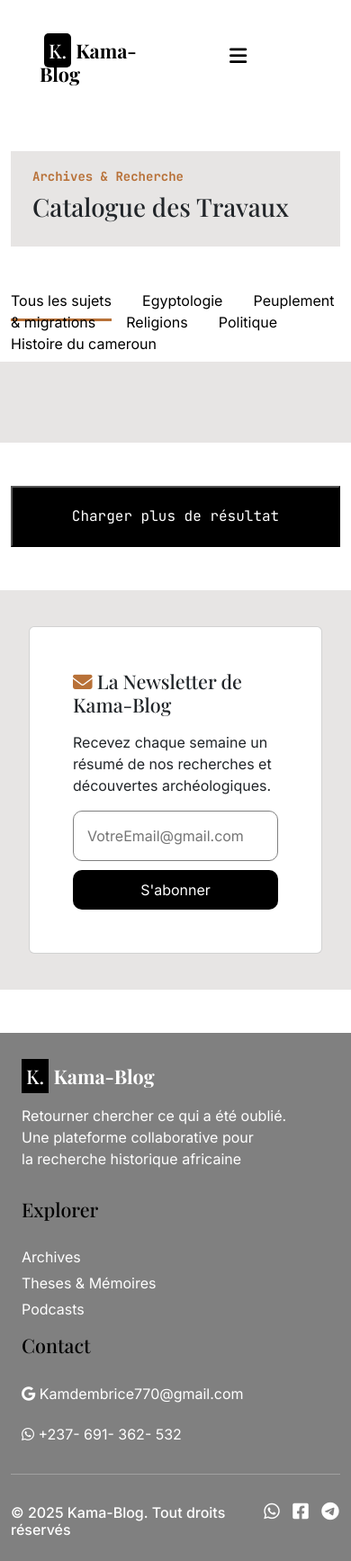
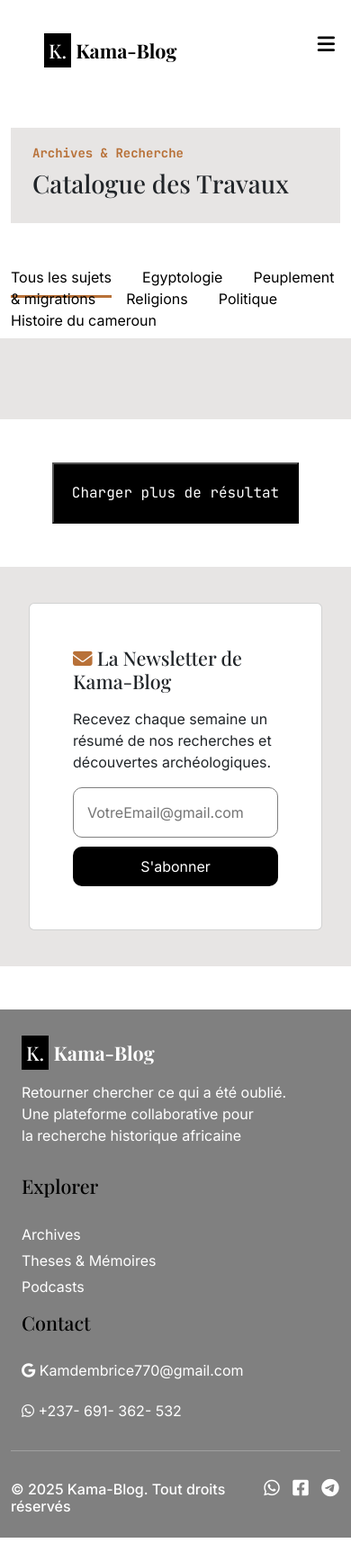
Before and after one commit to Brisco237/kama-blog, a Django app: page /articles/ in a window 390 px wide. Shown: the whole page at 90% size. After the commit the page ends 1709 px from the top, so only its background shows below. Run offline with Django 5.2, Linux system fonts and the light colour scheme; data that the repository does not hold is empty; some libraries are stand-ins or nearby versions; some web fonts are replaced.

Commit message:
réglage de menu burger sur la home et article page

```diff
--- a/blog/articles/admin.py
+++ b/blog/articles/admin.py
@@ -4,3 +4,7 @@ from .models import Article, Category
 # Register your models here.
 admin.site.register(Article)
 admin.site.register(Category)
+
+admin.site.site_header = "Kama-Blog Administration"
+admin.site.site_title = "Kama-Blog Admin"
+admin.site.index_title = "Tableau de bord"
--- a/blog/blog/settings.py
+++ b/blog/blog/settings.py
@@ -124,6 +124,8 @@ AUTH_USER_MODEL = "authapp.User"
 MEDIA_URL = '/media/'
 MEDIA_ROOT = os.path.join(BASE_DIR, 'media')
 
+SIMPLEUI_LOGO = '/static/images/logo.png'
+
 # Default primary key field type
 # https://docs.djangoproject.com/en/5.2/ref/settings/#default-auto-field
 
--- a/blog/static/css/articles/article_list.css
+++ b/blog/static/css/articles/article_list.css
@@ -110,6 +110,6 @@
     opacity: 0.8;
     transition: 0.8s;
 }
-.newsletter form input,button{
+.newsletter form input,.btn-newsletter{
     width: 100%;
 }
--- a/blog/static/css/navbar.css
+++ b/blog/static/css/navbar.css
@@ -11,7 +11,6 @@ nav ul{
     color:white;
     margin:5px;
     padding:5px;
-    border-radius:5px;
 }
 nav ul li{
     list-style: none;
@@ -33,6 +32,10 @@ nav ul li a:hover{
 .inscrire-button:hover{
     opacity: 0.8;
     transition: 0.8s;
+}
+.burger-button{
+    border: none;
+    background-color: transparent;
 }
 /* Mobile menu */
 .mobile-menu{
@@ -67,13 +70,16 @@ nav ul li a:hover{
 .mobile-menu .register-button-mobile:hover{
     opacity:0.8;
 }
-@media screen and (max-width: 768px){
+@media (max-width:768px){
     nav ul{
         justify-content: space-between;
     }
     .first-nav .items{
         display:none;
     }
+    .first-nav .burger-button{
+        display: block;
+    }
     .first-nav ul .logo{
         margin-top:20px;
     }
--- a/blog/templates/articles/article_list.html
+++ b/blog/templates/articles/article_list.html
@@ -6,9 +6,7 @@
 {% block content %}
 <div class="container-fluid">
     <div class="row">
-        <div class="col-lg-12">
-            {% include "navbar.html" %}
-        </div>
+        {% include "navbar.html" %}
     </div>
     <div class="container-fluid section1 mt-5">
         <div class="container">
@@ -62,7 +60,7 @@
                 <form action="">
                     <input type="email" name="email" placeholder="VotreEmail@gmail.com">
                     <br>
-                    <button type="submit">S'abonner</button>
+                    <button type="submit" class="btn-newsletter">S'abonner</button>
                 </form>
             </div>
         </div>
--- a/blog/templates/base.html
+++ b/blog/templates/base.html
@@ -13,10 +13,9 @@
     <link href="https://fonts.googleapis.com/css2?family=Inter:ital,opsz,wght@0,14..32,100..900;1,14..32,100..900&display=swap" rel="stylesheet">
     <link href="https://cdn.jsdelivr.net/npm/bootstrap@5.3.8/dist/css/bootstrap.min.css" rel="stylesheet" integrity="sha384-sRIl4kxILFvY47J16cr9ZwB07vP4J8+LH7qKQnuqkuIAvNWLzeN8tE5YBujZqJLB" crossorigin="anonymous">
     <title>{% block title %} {% endblock %}</title>
-    <!-- site-wide navbar styles -->
-    <link rel="stylesheet" href="{% static 'css/navbar.css' %}">
     {% block styles %} {% endblock styles %}
 </head>
+
 <body>
 {% block content %}{% endblock content %}
 <!-- bootstrap js-->
--- a/blog/templates/footer.html
+++ b/blog/templates/footer.html
@@ -6,14 +6,14 @@
 <div class="container-fluid footer-container">
     <div class="container">
         <div class="row premiere-ligne-footer">
-            <div class="col-md-6 colonne1 mt-3">
+            <div class="col-md-6 col-sm-6 colonne1 mt-3">
                 <h4><span>K.</span> <strong>Kama-Blog</strong></h4>
                 <p class="text">Retourner chercher ce qui a été oublié.<br>
                     Une plateforme collaborative pour <br>
                     la recherche historique africaine
                 </p>
             </div>
-            <div class="col-md-3 colonne2 mt-3">
+            <div class="col-md-3 col-sm-6 colonne2 mt-3">
                 <h4>Explorer</h4>
                 <div class="liens">
                     <a href="{% url 'archives' %}">Archives</a>
@@ -21,7 +21,7 @@
                     <a href="">Podcasts</a>
                 </div>
             </div>
-            <div class="col-md-3 colonne3 mt-3">
+            <div class="col-md-3 col-sm-12 colonne3 mt-3">
                 <h4>Contact</h4>
                 <div class="liens">
                     <p><i class="fab fa-google"></i> Kamdembrice770@gmail.com</p>
--- a/blog/templates/navbar.html
+++ b/blog/templates/navbar.html
@@ -1,6 +1,11 @@
+{% extends "base.html" %}
 {% load static %}
+{% block styles %}<link rel="stylesheet" href="{% static 'css/navbar.css' %}"{% endblock styles %}
+
 {% block content %}
-<style>[x-cloak]{display:none !important;}</style>
+<style>
+    [x-cloak]{display:none !important;}
+</style>
 <div class="col-lg-12 mt-4" x-data="{ open: false }" x-init="window.addEventListener('resize', () => {if (window.innerWidth > 900) open = false;});">
     <nav class="first-nav">
         <ul>
@@ -11,7 +16,7 @@
             <li class="items"><a href=""><i class="fas fa-search"></i></a></li>
             <li class="items"><a href="{% url 'login_user' %}" class="connexion-button">Connexion</a></li>
             <li class="items"><a href="{% url 'register' %}" class="inscrire-button">S'inscrire</a></li>
-            <button @click="open = !open" class="bg-transparent border-0 d-lg-none burger-button">
+            <button @click="open = !open" class="burger-button">
                 <i class="fa-solid" :class="open ? 'fa-xmark' : 'fa-bars'" style="font-size:22px;"></i>
             </button>
         </ul>
```
Also changed, not shown: blog/static/css/authapp/home.css (+16 -2 lines), blog/templates/authapp/home.html (+16 -11 lines), blog/static/images/logo.png (added).
